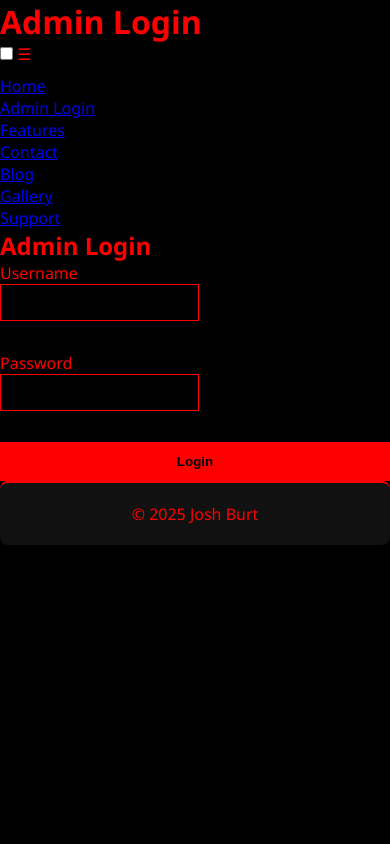
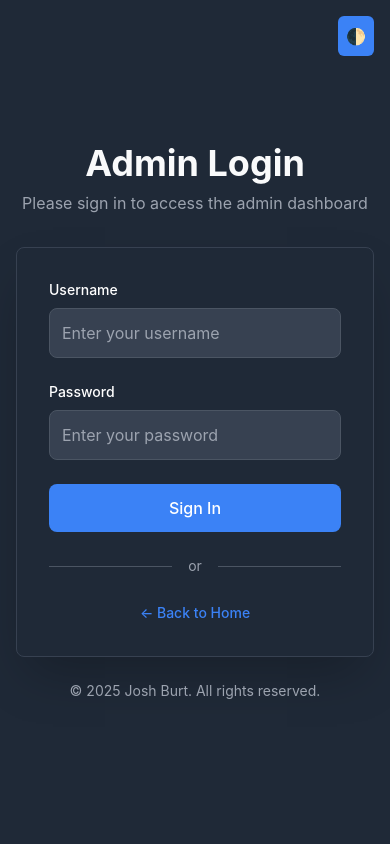
Before and after one commit to SmokeHound/joshburt.com.au, a PHP site: page /login.html in a window 390 px wide. Run offline with PHP 8.4, Linux system fonts and the light colour scheme; some libraries are stand-ins or nearby versions.

Commit message:
Replace admin-dashboard.html with Tailwind admin.html
Deleted the old admin-dashboard.html and added a new, modern admin.html using Tailwind CSS with improved layout, theme toggling, and responsive sidebar. Updated login.html to use Tailwind CSS, enhanced UI, added theme toggle and client-side validation. Minor update to style.css to add a TODO comment for future alignment of page layouts.

```diff
--- a/login.html
+++ b/login.html
@@ -2,50 +2,175 @@
 <html lang="en">
 <head>
     <meta charset="UTF-8">
-    <title>Admin Login - Dark Theme Website</title>
     <meta name="viewport" content="width=device-width, initial-scale=1.0">
-    <link rel="stylesheet" href="style.css">
+    <title>Admin Login</title>
+    <script src="https://cdn.tailwindcss.com"></script>
+    <script>
+        tailwind.config = {
+            theme: {
+                extend: {
+                    colors: {
+                        primary: '#3b82f6',
+                        secondary: '#10b981',
+                        accent: '#8b5cf6',
+                    },
+                    fontFamily: {
+                        sans: ['Inter', 'system-ui', '-apple-system', 'sans-serif'],
+                    },
+                },
+            },
+        };
+    </script>
+    <style>
+        body {
+            transition: background-color 0.3s, color 0.3s;
+        }
+        .dark {
+            background-color: #1f2937;
+            color: #f9fafb;
+        }
+        .light {
+            background-color: #f9fafb;
+            color: #1f2937;
+        }
+    </style>
 </head>
-<!-- page to be updated or deleted -->
-<body>
-    <header class="fluent-header">
-        <div class="container header-content">
-            <h1>Admin Login</h1>
-            <nav class="navbar">
-                <input type="checkbox" id="nav-toggle" class="nav-toggle" />
-                <label for="nav-toggle" class="nav-toggle-label">&#9776;</label>
-                <ul class="nav-list">
-                    <li><a href="index.html" class="nav-btn">Home</a></li>
-                    <li><a href="login.html" class="nav-btn">Admin Login</a></li>
-                    <li><a href="#" class="nav-btn">Features</a></li>
-                    <li><a href="#" class="nav-btn">Contact</a></li>
-                    <li><a href="#" class="nav-btn">Blog</a></li>
-                    <li><a href="#" class="nav-btn">Gallery</a></li>
-                    <li><a href="#" class="nav-btn">Support</a></li>
-                </ul>
-            </nav>
+<body class="dark min-h-screen flex items-center justify-center font-sans p-4">
+    <!-- Theme Toggle Button -->
+    <button id="theme-toggle" class="fixed top-4 right-4 p-2 bg-primary text-white rounded-md hover:bg-secondary focus:outline-none focus:ring-2 focus:ring-secondary" aria-label="Toggle light mode">
+        🌓
+    </button>
+
+    <!-- Toast Notification -->
+    <div id="toast" class="hidden fixed bottom-4 right-4 p-4 bg-red-500 text-white rounded shadow-lg transition-opacity duration-300" role="alert" aria-live="polite"></div>
+
+    <!-- Login Container -->
+    <div class="w-full max-w-md">
+        <!-- Header -->
+        <div class="text-center mb-8">
+            <h1 class="text-4xl font-bold mb-2">Admin Login</h1>
+            <p class="text-gray-400">Please sign in to access the admin dashboard</p>
         </div>
-    </header>
-    <main class="container">
-        <section class="fluent-card">
-            <h2>Admin Login</h2>
-            <form method="post" action="admin-dashboard.php" autocomplete="off">
-                <div style="margin-bottom: 1rem;">
-                    <label for="username">Username</label><br>
-                    <input type="text" id="username" name="username" required class="input-field" autocomplete="username">
+
+        <!-- Login Card -->
+        <div class="bg-gray-800 p-8 rounded-lg shadow-2xl border border-gray-700">
+            <form method="post" action="admin.php" id="login-form">
+                <!-- Username Field -->
+                <div class="mb-6">
+                    <label for="username" class="block text-sm font-medium text-white mb-2">Username</label>
+                    <input
+                        type="text"
+                        id="username"
+                        name="username"
+                        required
+                        class="w-full p-3 rounded-lg bg-gray-700 text-white border border-gray-600 focus:outline-none focus:ring-2 focus:ring-primary focus:border-transparent"
+                        placeholder="Enter your username"
+                        autocomplete="username"
+                    >
                 </div>
-                <div style="margin-bottom: 1rem;">
-                    <label for="password">Password</label><br>
-                    <input type="password" id="password" name="password" required class="input-field" autocomplete="current-password">
+
+                <!-- Password Field -->
+                <div class="mb-6">
+                    <label for="password" class="block text-sm font-medium text-white mb-2">Password</label>
+                    <input
+                        type="password"
+                        id="password"
+                        name="password"
+                        required
+                        class="w-full p-3 rounded-lg bg-gray-700 text-white border border-gray-600 focus:outline-none focus:ring-2 focus:ring-primary focus:border-transparent"
+                        placeholder="Enter your password"
+                        autocomplete="current-password"
+                    >
                 </div>
-                <button type="submit" class="nav-btn" style="width: 100%;">Login</button>
+
+                <!-- Login Error Display -->
+                <div id="login-error" class="hidden text-red-400 text-sm mb-4"></div>
+
+                <!-- Login Button -->
+                <button
+                    type="submit"
+                    id="submit-login"
+                    class="w-full p-3 bg-primary text-white rounded-lg hover:bg-secondary focus:outline-none focus:ring-2 focus:ring-secondary focus:ring-offset-2 focus:ring-offset-gray-800 font-medium"
+                >
+                    Sign In <span id="login-spinner" class="hidden inline-block w-4 h-4 border-2 border-t-transparent border-white rounded-full animate-spin ml-2"></span>
+                </button>
             </form>
-        </section>
-    </main>
-    <footer class="fluent-footer">
-        <div class="container">
-            <p>&copy; 2025 Josh Burt</p>
+
+            <!-- Divider -->
+            <div class="mt-6 mb-6 flex items-center">
+                <div class="flex-1 border-t border-gray-600"></div>
+                <span class="px-4 text-sm text-gray-400">or</span>
+                <div class="flex-1 border-t border-gray-600"></div>
+            </div>
+
+            <!-- Back to Home -->
+            <div class="text-center">
+                <a href="index.html" class="text-primary hover:text-secondary transition-colors text-sm font-medium">
+                    ← Back to Home
+                </a>
+            </div>
         </div>
-    </footer>
+
+        <!-- Footer Info -->
+        <div class="text-center mt-6 text-sm text-gray-400">
+            <p>&copy; 2025 Josh Burt. All rights reserved.</p>
+        </div>
+    </div>
+
+    <script>
+        // Show toast notification
+        function showToast(message, type = 'error') {
+            const toast = document.getElementById('toast');
+            toast.textContent = message;
+            toast.className = `fixed bottom-4 right-4 p-4 text-white rounded shadow-lg transition-opacity duration-300 ${type === 'success' ? 'bg-green-500' : 'bg-red-500'}`;
+            toast.classList.remove('hidden');
+            setTimeout(() => {
+                toast.classList.add('hidden');
+            }, 3000);
+        }
+
+        // Theme Toggle
+        const themeToggle = document.getElementById('theme-toggle');
+        const body = document.body;
+        themeToggle.addEventListener('click', () => {
+            body.classList.toggle('dark');
+            body.classList.toggle('light');
+            localStorage.setItem('theme', body.classList.contains('dark') ? 'dark' : 'light');
+            themeToggle.setAttribute('aria-label', body.classList.contains('dark') ? 'Toggle light mode' : 'Toggle dark mode');
+        });
+
+        // Load saved theme
+        const savedTheme = localStorage.getItem('theme') || 'dark';
+        body.classList.add(savedTheme);
+        themeToggle.setAttribute('aria-label', savedTheme === 'dark' ? 'Toggle light mode' : 'Toggle dark mode');
+
+        // Form handling
+        const loginForm = document.getElementById('login-form');
+        const loginSpinner = document.getElementById('login-spinner');
+        const loginError = document.getElementById('login-error');
+        const submitBtn = document.getElementById('submit-login');
+
+        loginForm.addEventListener('submit', (e) => {
+            const username = document.getElementById('username').value;
+            const password = document.getElementById('password').value;
+
+            // Basic client-side validation
+            if (!username.trim() || !password.trim()) {
+                e.preventDefault();
+                showToast('Please fill in all fields');
+                return;
+            }
+
+            if (password.length < 3) {
+                e.preventDefault();
+                showToast('Password must be at least 3 characters long');
+                return;
+            }
+
+            // Show loading state
+            loginSpinner.classList.remove('hidden');
+            submitBtn.disabled = true;
+        });
+    </script>
 </body>
 </html>
--- a/style.css
+++ b/style.css
@@ -1,4 +1,4 @@
-/* <!-- to be updated possibly --> */
++/* TODO: Align all pages with index.html layout. Remove once complete. (PR #3, 2025‑08‑28) */
 /* Reset and base styles */
 * {
   margin: 0;
```
Also changed, not shown: admin-dashboard.html (deleted, +0 -50 lines), admin.html (added, +158 -0 lines).
